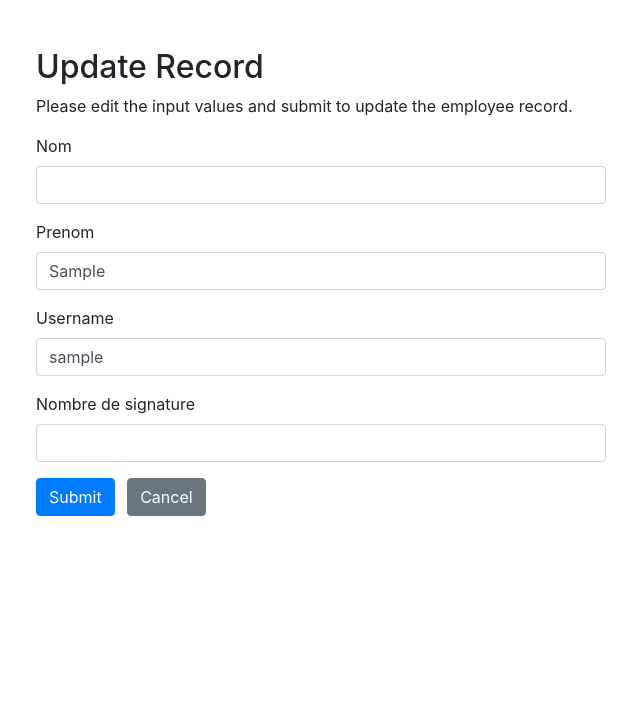
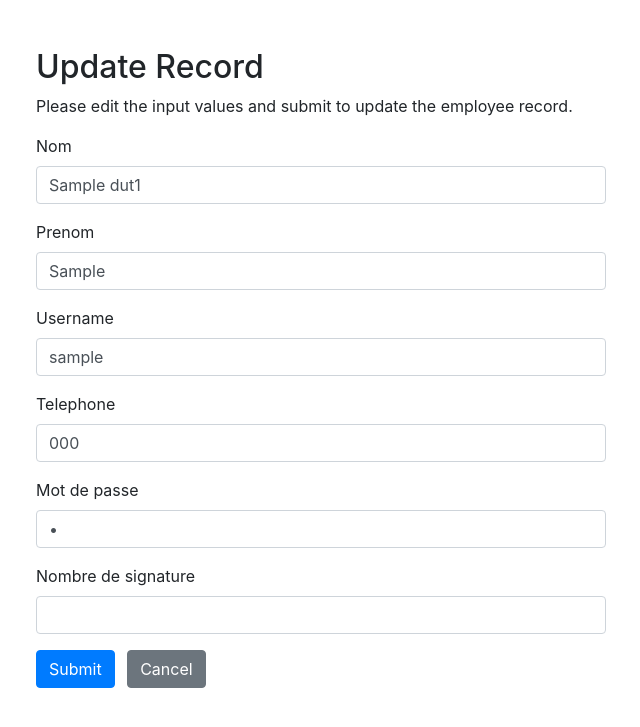
Before and after one commit to ousmane-dieye/siteSignature, a PHP site: page /updateDut1.php?id=1 in a window 1280 px wide. Shown: the top 727 px of the page, without its empty margins (319-959 px from the left). Run offline with PHP 8.4, Linux system fonts and the light colour scheme; tables that the repository leaves empty or names only in its code hold one stand-in row (values such as "Sample post").

```diff
--- a/CRUD/Dut1/updateDut1.php
+++ b/CRUD/Dut1/updateDut1.php
@@ -3,8 +3,8 @@
 require "../../db.php";
 
 // Define variables and initialize with empty values
-$nom = $prenom = $username = $telephone = $nbre_signature = $password = "";
-$nom_err = $prenom_err = $username_err = $telephone_err = $nbre_signature_err = $password_err = "";
+$nom = $prenom = $username = $telephone = $nbre_signature = $mot_de_passe = "";
+$nom_err = $prenom_err = $username_err = $telephone_err = $nbre_signature_err = $mot_de_passe_err = "";
 
 
 // Processing form data when form is submitted
@@ -51,13 +51,13 @@ if(isset($_POST["id"]) && !empty($_POST["id"])){
     }
 
     // Valider mot de passe
-    $input_password = trim($_POST["mot_de_passe"]);
-    if(empty($password)){
-        $username_err = "Please enter a password";
-    } elseif(!filter_var($password, FILTER_VALIDATE_REGEXP, array("options"=>array("regexp"=>"/^[a-zA-Z\s]+$/")))){
-        $password_err = "Please enter a valid password.";
+    $input_mot_de_passe = trim($_POST["mot_de_passe"]);
+    if(empty($mot_de_passe)){
+        $mot_de_passe_err = "Please enter a mot_de_passe";
+    } elseif(!filter_var($mot_de_passe, FILTER_VALIDATE_REGEXP, array("options"=>array("regexp"=>"/^[a-zA-Z\s]+$/")))){
+        $mot_de_passe_err = "Please enter a valid mot_de_passe.";
     } else{
-        $password = $input_password;
+        $mot_de_passe = $input_mot_de_passe;
     }
 
     // Valider nombre de signature
@@ -71,7 +71,7 @@ if(isset($_POST["id"]) && !empty($_POST["id"])){
     }
 
     // Check input errors before inserting in database
-    if(empty($name_err) && empty($prenom_err) && empty($username_err) && empty($telephone_err) && empty($password_err) && empty($nombre_signature_err)){
+    if(empty($name_err) && empty($prenom_err) && empty($username_err) && empty($telephone_err) && empty($mot_de_passe_err) && empty($nombre_signature_err)){
         // Prepare an update statement
         $sql = "UPDATE du1 SET nom=:nom, prenom=:prenom, username=:username, telephone=:telephone, mot_de_passe=:mot_de_passe,  WHERE id=:id";
 
@@ -88,6 +88,7 @@ if(isset($_POST["id"]) && !empty($_POST["id"])){
             $param_prenom = $prenom;
             $param_username = $username;
             $param_telephone = $telephone;
+            $param_mot_de_passe = $mot_de_passe;
             $param_nombre_signature = $nombre_signature;
 
             // Attempt to execute the prepared statement
@@ -129,7 +130,7 @@ if(isset($_POST["id"]) && !empty($_POST["id"])){
                     $row = $stmt->fetch(PDO::FETCH_ASSOC);
 
                     // Retrieve individual field value
-                    $name = $row["name"];
+                    $nom = $row["nom"];
                     $prenom = $row["prenom"];
                     $username = $row["username"];
                     $telephone = $row["telephone"];
@@ -137,7 +138,7 @@ if(isset($_POST["id"]) && !empty($_POST["id"])){
                     $nombre_signature = $row["nombre_signature"];
                 } else{
                     // URL doesn't contain valid id. Redirect to error page
-                    header("location: error.php");
+                    header("location: errorDut1.php");
                     exit();
                 }
 
@@ -153,7 +154,7 @@ if(isset($_POST["id"]) && !empty($_POST["id"])){
         unset($pdo);
     }  else{
         // URL doesn't contain id parameter. Redirect to error page
-        header("location: error.php");
+        header("location: errorDut1.php");
         exit();
     }
 }
@@ -196,6 +197,16 @@ if(isset($_POST["id"]) && !empty($_POST["id"])){
                             <span class="invalid-feedback"><?php echo $username_err;?></span>
                         </div>
                         <div class="form-group">
+                            <label>Telephone</label>
+                            <input type="telephone" name="telephone" class="form-control <?php echo (!empty($telephone_err)) ? 'is-invalid' : ''; ?>" value="<?php echo $telephone; ?>">
+                            <span class="invalid-feedback"><?php echo $telephone_err;?></span>
+                        </div>
+                        <div class="form-group">
+                            <label>Mot de passe</label>
+                            <input type="password" name="mot_de_passe" class="form-control <?php echo (!empty($mot_de_passe_err)) ? 'is-invalid' : ''; ?>" value="<?php echo $mot_de_passe; ?>">
+                            <span class="invalid-feedback"><?php echo $mot_de_passe_err;?></span>
+                        </div>
+                        <div class="form-group">
                             <label>Nombre de signature</label>
                             <input type="number" name="nombre_signature" class="form-control <?php echo (!empty($username_err)) ? 'is-invalid' : ''; ?>" value="<?php echo $username; ?>">
                             <span class="invalid-feedback"><?php echo $username_err;?></span>
```
Also changed, not shown: CRUD/Dut1/createDut1.php (+8 -7 lines).
